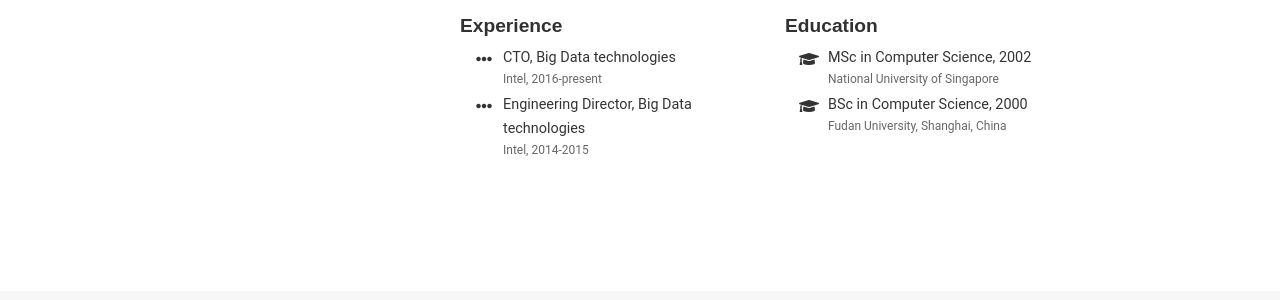
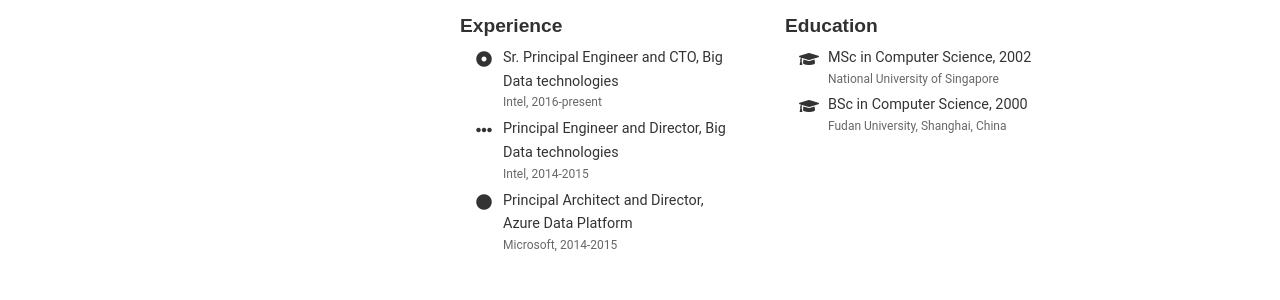
Before and after one commit to WebScaleML/WebScaleML.github.io, a plain HTML site: page index.html in a window 1280 px wide. Shown: the part 500-800 px from the top of the page. Drawn offline with nearby package versions, Linux system fonts and the light colour scheme; some icons are missing.

Commit message:
Update index.html

```diff
--- a/index.html
+++ b/index.html
@@ -260,9 +260,9 @@ Leading global engineering teams (in both Silicon Valley and Shanghai) for build
         <ul class="ul-edu fa-ul">
 
           <li>
-            <i class="fa-li fa fa-ellipsis-h"></i>
+            <i class="fa-li fa fa-dot-circle"></i>
             <div class="description">
-              <p class="course">CTO, Big Data technologies</p>
+              <p class="course">Sr. Principal Engineer and CTO, Big Data technologies</p>
               <p class="institution">Intel, 2016-present</p>
             </div>
           </li>
@@ -271,12 +271,20 @@ Leading global engineering teams (in both Silicon Valley and Shanghai) for build
           <li>
             <i class="fa-li fa fa-ellipsis-h"></i>
             <div class="description">
-              <p class="course">Engineering Director, Big Data technologies</p>
+              <p class="course">Principal Engineer and Director, Big Data technologies</p>
               <p class="institution">Intel, 2014-2015</p>
             </div>
           </li>
 
-        </ul>
+          <li>
+            <i class="fa-li fa fa-circle"></i>
+            <div class="description">
+              <p class="course">Principal Architect and Director, Azure Data Platform</p>
+              <p class="institution">Microsoft, 2014-2015</p>
+            </div>
+          </li>
+
+		  </ul>
       </div>
 
 
```
